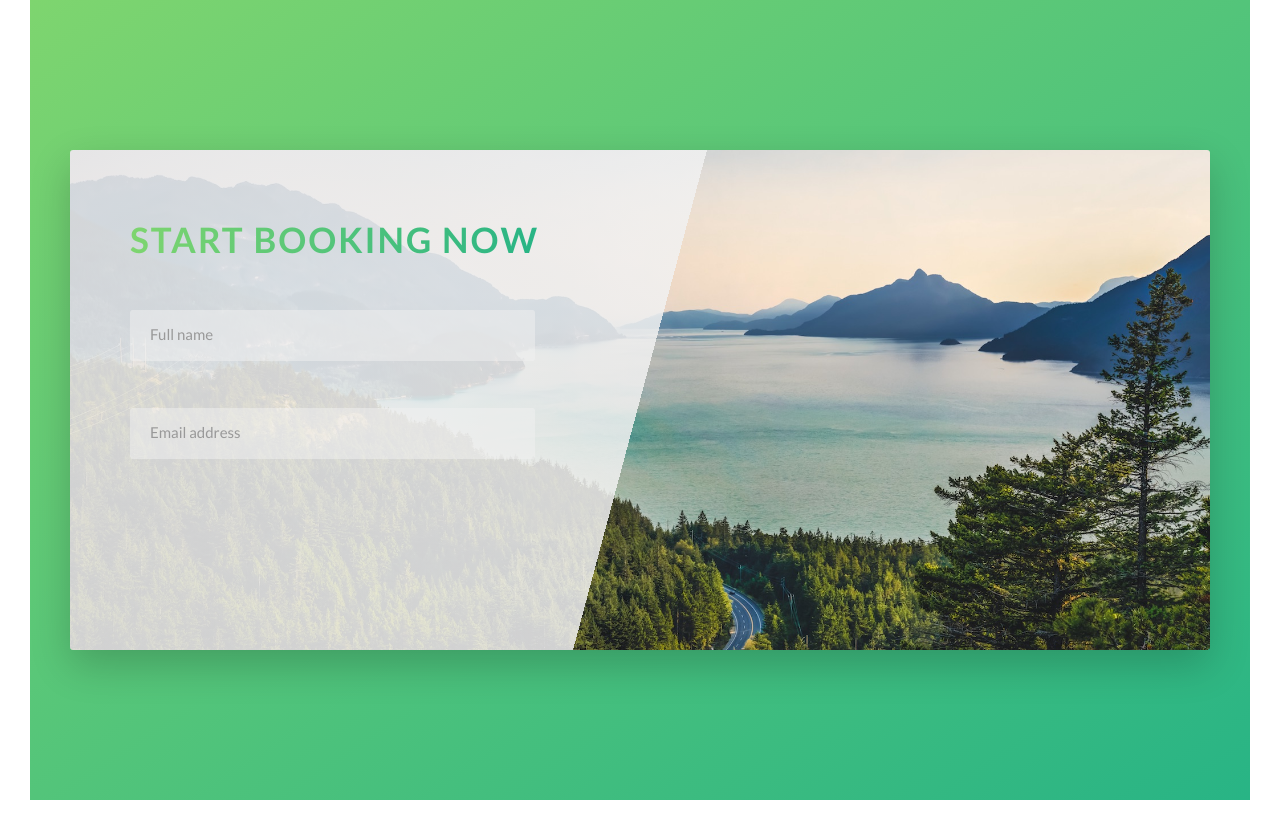
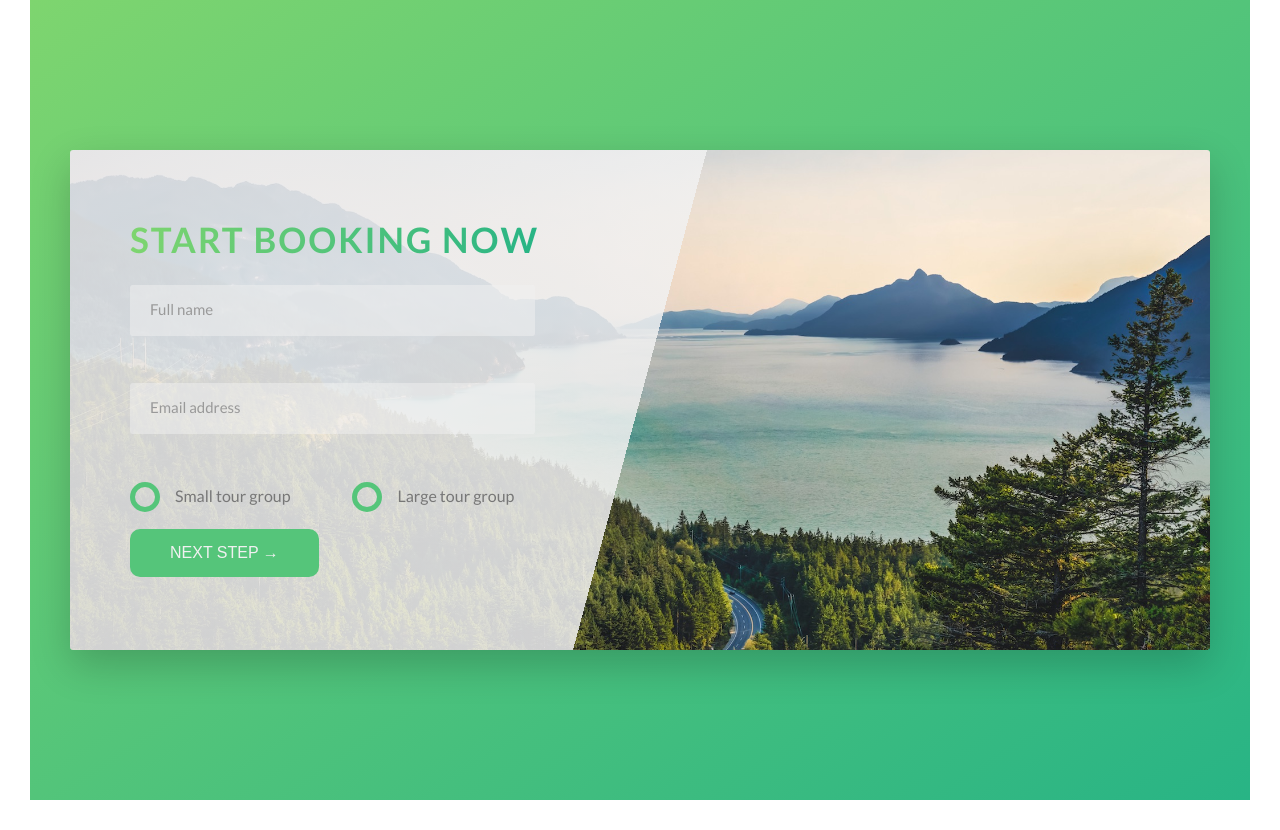
Before and after one commit to peteyb/advanced-css-course, a PHP site: page /Natours/starter/home.html in a window 1280 px wide. Shown: the part 4217-5047 px from the top of the page. Run offline with PHP 8.4, Linux system fonts and the light colour scheme.

Commit message:
booking form - radio button

```diff
--- a/Natours/starter/css/style.css
+++ b/Natours/starter/css/style.css
@@ -126,7 +126,7 @@ body {
     width: 100%;
     object-fit: cover; }
 
-.btn:link, .btn:visited {
+.btn, .btn:link, .btn:visited {
   text-transform: uppercase;
   text-decoration: none;
   padding: 1.5rem 4rem;
@@ -134,7 +134,9 @@ body {
   border-radius: 1rem;
   transition: all .2s;
   position: relative;
-  font-size: 1.6rem; }
+  font-size: 1.6rem;
+  border: none;
+  cursor: pointer; }
 
 .btn:hover {
   transform: translateY(-1rem);
@@ -203,7 +205,8 @@ body {
   border: none;
   border-bottom: 3px solid transparent;
   width: 90%;
-  display: block; }
+  display: block;
+  transition: all .3s; }
   .form__input:focus {
     outline: none;
     box-shadow: 0 1rem 2rem rgba(0, 0, 0, 0.1);
@@ -225,6 +228,45 @@ body {
   opacity: 0;
   visibility: hidden;
   transform: translateY(-4rem); }
+
+.form__radio-group {
+  width: 49%;
+  display: inline-block; }
+
+.form__radio-input {
+  display: none; }
+
+.form__radio-label {
+  font-size: 1.6rem;
+  cursor: pointer;
+  position: relative;
+  padding-left: 4.5rem; }
+
+.form__radio-button {
+  height: 3rem;
+  width: 3rem;
+  border: 5px solid #55c57a;
+  border-radius: 50%;
+  display: inline-block;
+  position: absolute;
+  top: -.4rem;
+  left: 0; }
+  .form__radio-button::after {
+    content: "";
+    display: block;
+    height: 1.3rem;
+    width: 1.3rem;
+    border-radius: 50%;
+    position: absolute;
+    top: 50%;
+    left: 50%;
+    transform: translate(-50%, -50%);
+    background-color: #55c57a;
+    opacity: 0;
+    transition: opacity .2s; }
+
+.form__radio-input:checked ~ .form__radio-label .form__radio-button::after {
+  opacity: 1; }
 
 .card {
   perspective: 150rem;
--- a/Natours/starter/home.html
+++ b/Natours/starter/home.html
@@ -293,7 +293,7 @@
                     <div class="book__form">
                         <form action="#" class="form">
 
-                            <div class="u-mb-medium">
+                            <div class="u-mb-small">
                                 <h2 class="heading-secondary">
                                     Start booking now
                                 </h2>
@@ -307,6 +307,28 @@
                             <div class="form__group">
                                 <input type="email" class="form__input" placeholder="Email address" id="email" required />
                                 <label for="email" class="form__label">Email address</label>
+                            </div>
+
+                            <div class="form__group">
+                                <div class="form__radio-group">
+                                    <input type="radio" class="form__radio-input" name="size" id="small" />
+                                    <label for="small" class="form__radio-label">
+                                        <span class="form__radio-button"></span>
+                                        Small tour group
+                                    </label>
+                                </div>
+
+                                <div class="form__radio-group">
+                                    <input type="radio" class="form__radio-input" name="size" id="large" />
+                                    <label for="large" class="form__radio-label">
+                                        <span class="form__radio-button"></span>
+                                        Large tour group
+                                    </label>
+                                </div>
+                            </div>
+
+                            <div class="form__group">
+                                <button class="btn btn--green">Next step &rarr;</button>
                             </div>
                         </form>
                     </div>
--- a/Natours/starter/sass/components/_btn.scss
+++ b/Natours/starter/sass/components/_btn.scss
@@ -1,6 +1,6 @@
 
 .btn {
-    &:link, &:visited {
+    &, &:link, &:visited {
         text-transform: uppercase;
         text-decoration: none;
         padding: 1.5rem 4rem;
@@ -9,6 +9,10 @@
         transition: all .2s;
         position: relative;
         font-size: $default-font-size;
+
+        // change for <button> element
+        border: none;
+        cursor: pointer;
     }
 
     &:hover {
--- a/Natours/starter/sass/components/_form.scss
+++ b/Natours/starter/sass/components/_form.scss
@@ -14,6 +14,7 @@
         border-bottom: 3px solid transparent;
         width: 90%;
         display: block;
+        transition: all .3s;
 
         &:focus {
             outline: none;
@@ -46,4 +47,50 @@
         visibility: hidden;
         transform: translateY(-4rem);
     }
+
+    &__radio-group {
+        width: 49%;
+        display: inline-block;
+    }
+
+    &__radio-input {
+        display: none;
+    }
+
+    &__radio-label {
+        font-size: $default-font-size;
+        cursor: pointer;
+        position: relative;
+        padding-left: 4.5rem;
+    }
+
+    &__radio-button {
+        height: 3rem;
+        width: 3rem;
+        border: 5px solid $color-primary;
+        border-radius: 50%;
+        display: inline-block;
+        position: absolute;
+        top: -.4rem;
+        left: 0;
+
+        &::after {
+            content: "";
+            display: block;
+            height: 1.3rem;
+            width: 1.3rem;
+            border-radius: 50%;
+            position: absolute;
+            top: 50%;
+            left: 50%;
+            transform: translate(-50%, -50%);
+            background-color: $color-primary;
+            opacity: 0;
+            transition: opacity .2s;
+        }
+    }
+
+    &__radio-input:checked ~ &__radio-label &__radio-button::after {
+        opacity: 1;
+    }
 }
```
